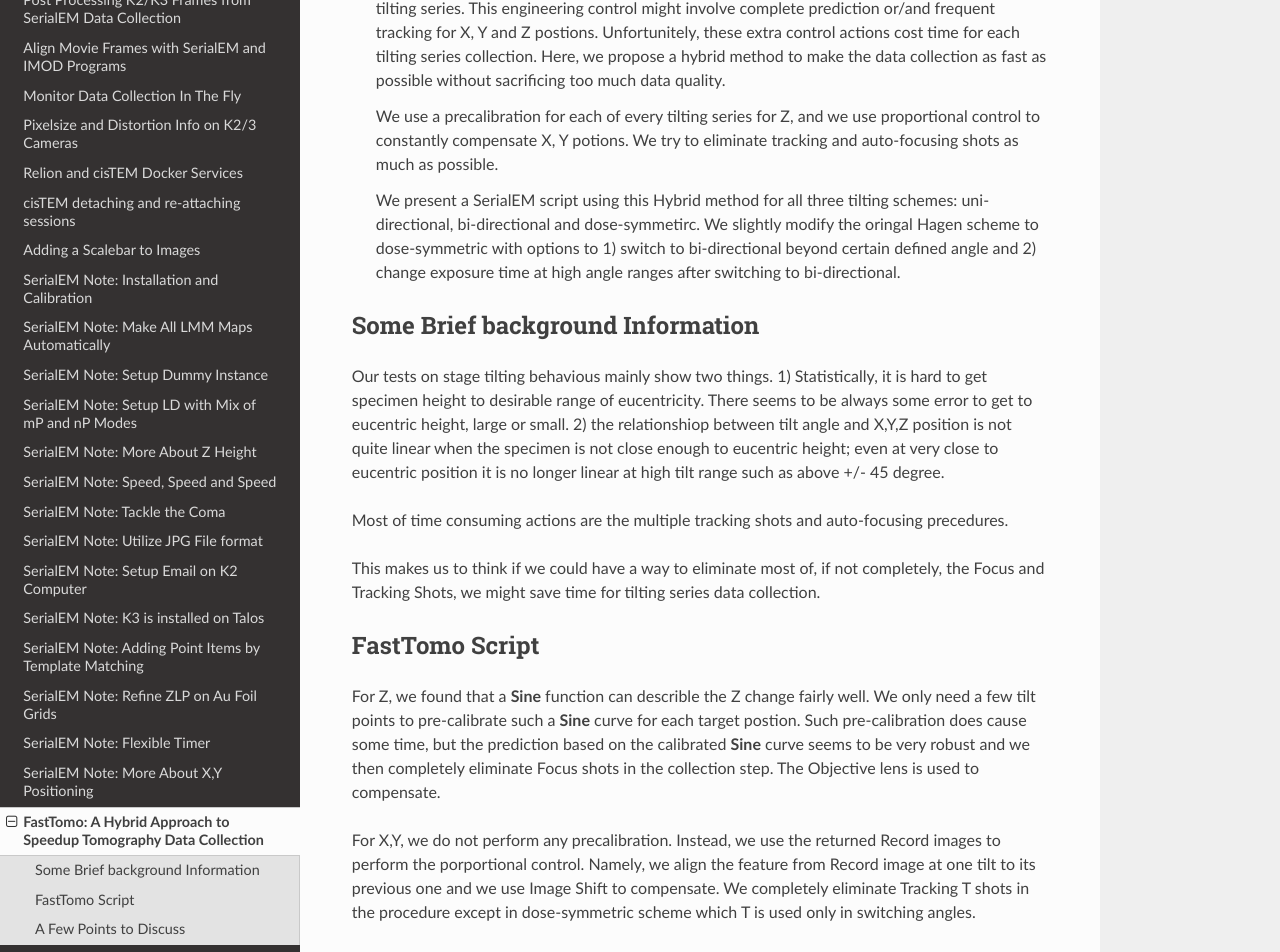
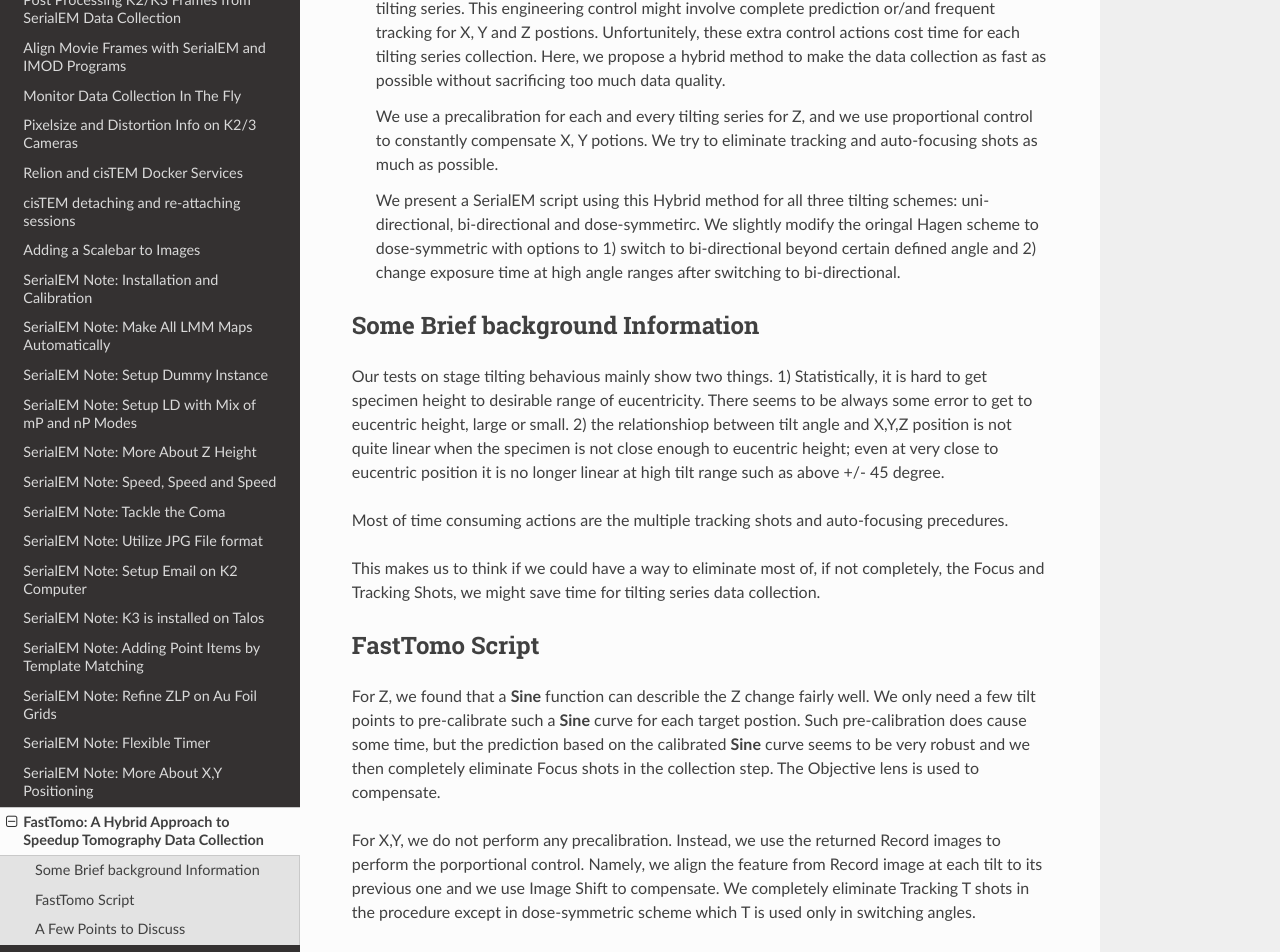
Before and after one commit to xuchen66/sphinx-emdocs, a Sphinx documentation site: the page built from source/fasttomo.rst, in a window 1280 px wide and 1400 px high. Shown: the part 423-1375 px from the top of the window. Built offline with Sphinx 7.4.7 and the Read the Docs theme 2.0.0, drawn with Linux system fonts in a browser that asks for light colours; pages that are not in the unit, such as notebooks, are missing from menus.

Commit message:
Update fasttomo.rst

```diff
--- a/source/fasttomo.rst
+++ b/source/fasttomo.rst
@@ -18,7 +18,7 @@
       frequent tracking for X, Y and Z postions. Unfortunitely, these extra control actions cost time for each tilting series collection.
       Here, we propose a hybrid method to make the data collection as fast as possible without sacrificing too much data quality.
 
-      We use a precalibration for each of every tilting series for Z, and we use proportional control to constantly compensate
+      We use a precalibration for each and every tilting series for Z, and we use proportional control to constantly compensate
       X, Y potions. We try to eliminate tracking and auto-focusing shots as much as possible.
 
       We present a SerialEM script using this Hybrid method for all three tilting schemes: uni-directional, bi-directional and
@@ -49,7 +49,7 @@
 a **Sine** curve for each target postion. Such pre-calibration does cause some time, but the prediction based on the calibrated **Sine** curve seems to be very robust and we then completely eliminate Focus shots in the collection step. The Objective  lens is used to compensate.
 
 For X,Y, we do not perform any precalibration. Instead, we use the returned Record images to perform the porportional control.
-Namely, we align the feature from Record image at one tilt to its previous one and we use Image Shift to compensate. We completely
+Namely, we align the feature from Record image at each tilt to its previous one and we use Image Shift to compensate. We completely
 eliminate Tracking T shots in the procedure except in dose-symmetric scheme which T is used only in switching angles.
 
 The SerialEM script - FastTomo and its usage can be found from the `github.com project page
```
